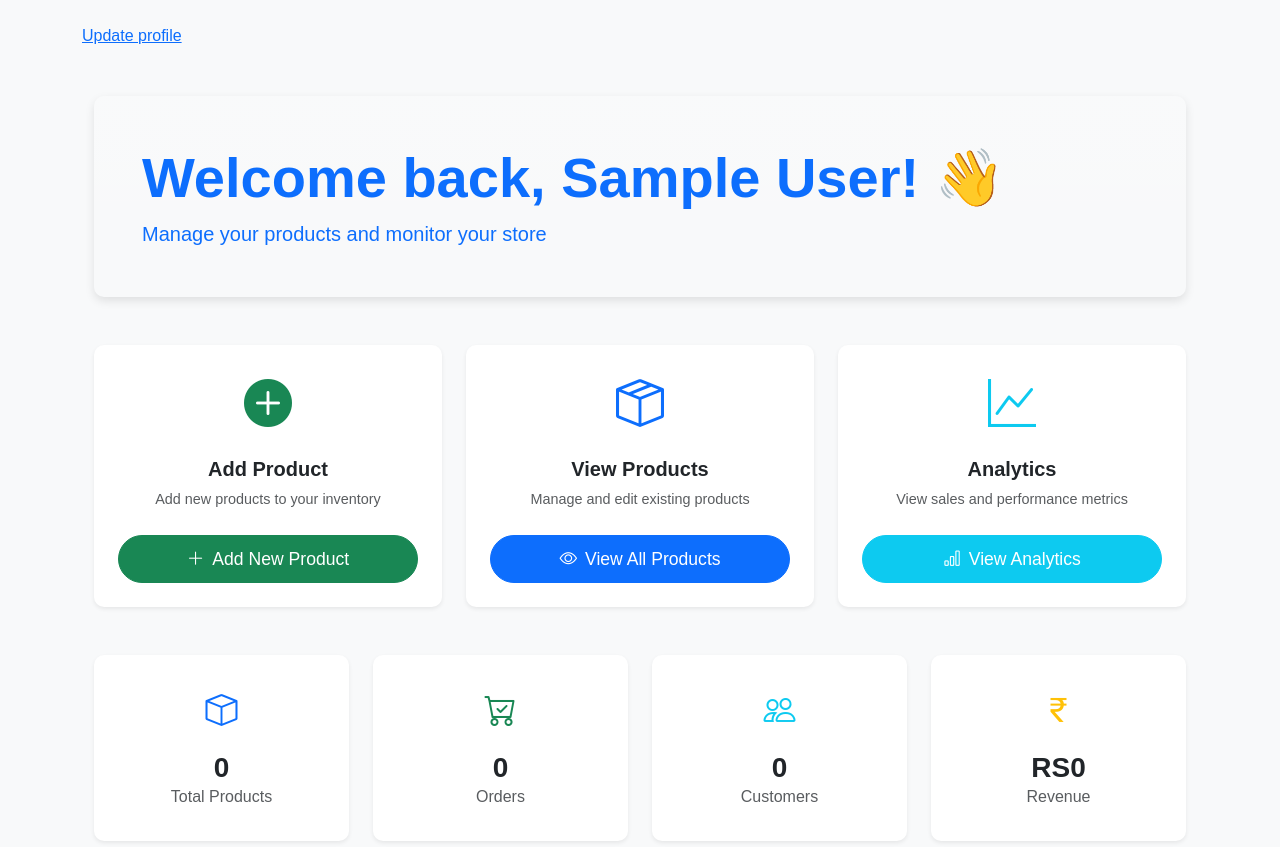
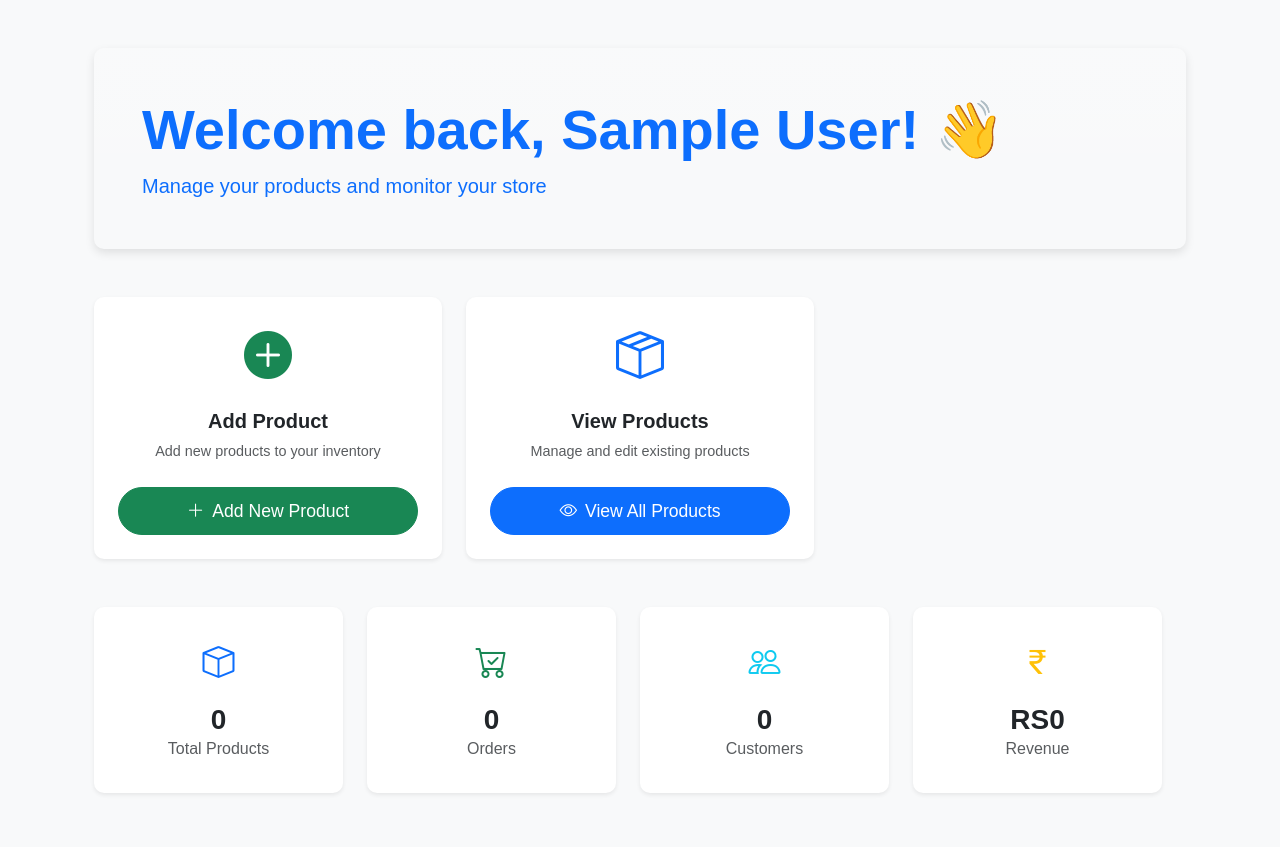
Before and after one commit to jay-2604/SmartCart, a Flask app: page /admin-dashboard in a window 1280 px wide. Shown: the part 64-911 px from the top of the page. Run offline with Flask 3, Linux system fonts and the light colour scheme; the visitor is signed in with stand-in values (Sample User, id 1).

Commit message:
Update admin dashboard layout
Comment out the 'Update profile' link and remove the analytics card section from the dashboard.

```diff
--- a/templates/admin/dashboard.html
+++ b/templates/admin/dashboard.html
@@ -4,7 +4,7 @@
 
 {% block content %}
 
-<a href="/admin/profile">Update profile</a>
+<!-- <a href="/admin/profile">Update profile</a> -->
 
 <div class="container my-5">
   <!-- Welcome Header -->
@@ -51,21 +51,7 @@
       </div>
     </div>
 
-    <div class="col-md-4">
-      <div class="card shadow-sm border-0 h-100 hover-lift">
-        <div class="card-body text-center p-4">
-          <div class="mb-3">
-            <i class="bi bi-graph-up text-info" style="font-size: 3rem;"></i>
-          </div>
-          <h5 class="card-title fw-bold">Analytics</h5>
-          <p class="card-text text-muted mb-4">View sales and performance metrics</p>
-          <a href="/admin/analytics" class="btn btn-info btn-lg w-100 text-white">
-            <i class="bi bi-bar-chart me-2"></i>View Analytics
-          </a>
-        </div>
-      </div>
-    </div>
-  </div>
+
 
   <!-- Dashboard Stats -->
   <div class="row g-4 mb-4">
```
